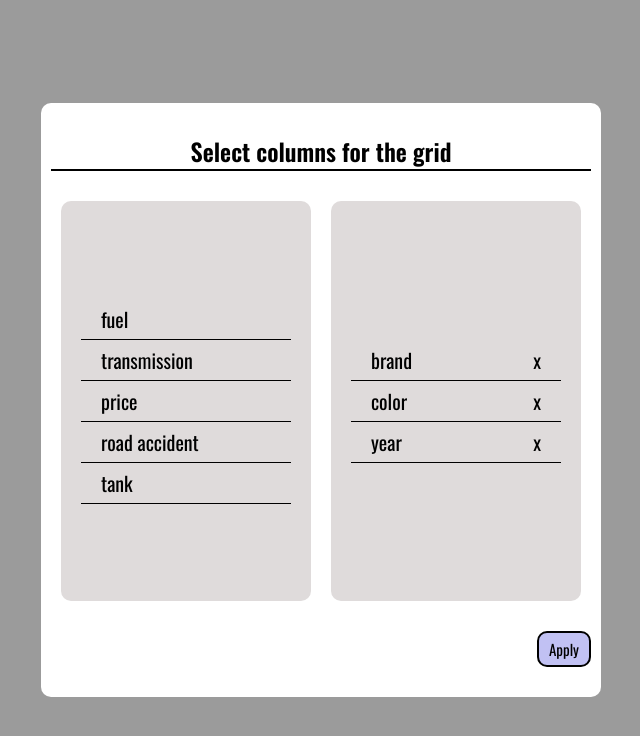
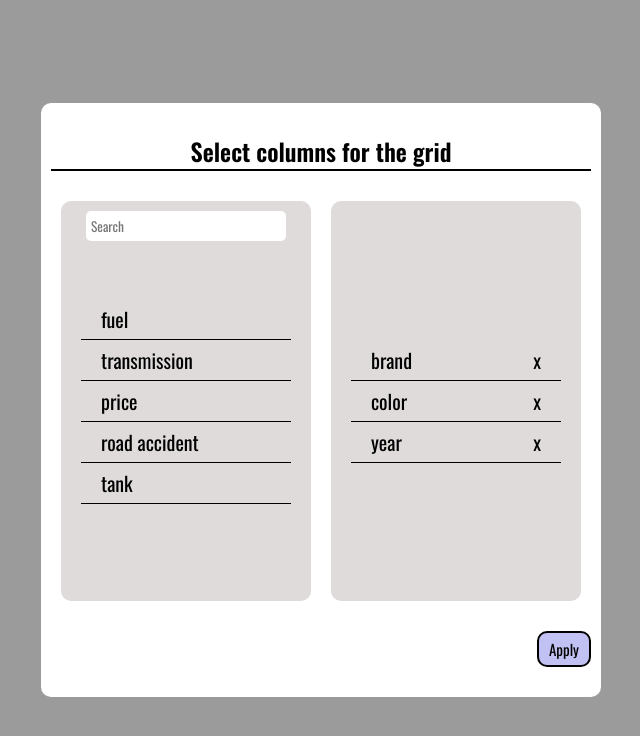
Before and after one commit to alexurbanskyi/ReactJS_Redux, a React (Create React App) app: page / in a window 1280 px wide. Both pictures are taken after a click on the button "Select Grid Columns". Shown: the top 736 px of the page, without its empty margins (319-959 px from the left). Built offline with nearby package versions, Linux system fonts and the light colour scheme.

Commit message:
add input and filter

```diff
--- a/src/Components/ModalWindow/ModalWindow.css
+++ b/src/Components/ModalWindow/ModalWindow.css
@@ -11,8 +11,6 @@
    pointer-events: none;
    opacity: 0;
    transition: all ease-in-out 0.5s;
-
-
 }
 .modal.active{
    opacity: 1;
@@ -24,7 +22,6 @@
    transition: all ease-in-out 0.5s;
    padding: 30px 10px;
    border-radius: 10px;
-
 }
 .modal_content.active{
  transform: scale(1);
@@ -37,7 +34,6 @@
    display: flex;
    justify-content: end;
 }
-
 .grids_wrapper{
    display: flex;
    align-items: center;
@@ -47,8 +43,6 @@
    align-items: center;
    justify-content: space-around;
 }
-
-
 .grids_wrapper{
    display: flex;
    align-items: center;
@@ -95,7 +89,6 @@
 .remain_wrapper{
    width: 100%;
 }
-
 .remain{
    border-bottom: 1px solid black;
    padding: 5px 20px;
@@ -103,16 +96,13 @@
    text-align: left;
    cursor: move;
 }
-
-
-
-/* .
-
 input{
    position: absolute;
-   top: 20px;
-   left: 30px;
-   padding: 10px;
+   top: 10px;
+   left: 25px;
+   width: 200px;
+   padding: 5px;
    border: none;
    outline: none;
-} */
+   border-radius: 5px;
+}
--- a/src/Components/ModalWindow/ModalWindow.jsx
+++ b/src/Components/ModalWindow/ModalWindow.jsx
@@ -6,37 +6,24 @@ import { useDispatch, useSelector } from 'react-redux';
 import tableData from '../../Data/data';
 
 function ModalWindow({modalShow, setModalShow}) {
+// стан для елемента який перетягуємо
+const [dragItem, setDragItem] = useState('');
 
-
-//    const [dragItem, setDragItem] = useState('');
-//    const [value, setValue] = useState('');
-
-//   function del(id){
-//      let temp = addedColumns.filter((el)=>(el !== id))
-//      setAddedColumns(temp)
-//    setRemainingColumns([...remainingColumns,id]);
-//    }
-
-//    function dragStart(e,item){
-//       console.log(item)
-//       setDragItem(item)
-//       console.log(dragItem)
-//     }
-
-//     let filtredGrids =  remainingColumns.filter((el)=>el.includes(value))
-//     console.log(filtredGrids)
+// стан для input
+const [value, setValue] = useState('');
 
 //  отримумо значення из state  за допомогою хука (додані колонки)
-const columns = useSelector(state => state.columns)
-console.log(columns);
+const columns = useSelector(state => state.columns);
 
 // отримання всіх можливих колонок
 const allColumns  = Object.keys(tableData[0]);
-console.log(allColumns)
 
 // отримання колонок які ще не додані (всі - default)
-const remainedColumns = allColumns.filter(i => columns.indexOf(i) < 0)
-console.log(remainedColumns)
+const remainedColumns = allColumns.filter(i => columns.indexOf(i) < 0);
+
+// список колонок відфільтрований по значенню input
+let filtredGrids =  remainedColumns.filter((el)=>el.includes(value));
+console.log(filtredGrids);
 
 // створення функціії за допомогою хука useDispath
 const dispatch = useDispatch()
@@ -45,22 +32,36 @@ const dispatch = useDispatch()
 const deleteColumns = (el) => {
    dispatch({type:'delete', payload: el });
  }
+
+//  action для додавання колонки
+const addColumns = (el) => {
+   dispatch({type:'add', payload: el});
+ }
+
+// здерігаємо стан того елемента який ми хочемо перетягнути
+ function dragStart(e,item){
+   setDragItem(item)
+ }
+
   return (
    <div className={modalShow ? 'modal active' : 'modal'}>
       <div className={modalShow ? 'modal_content active' : 'modal_content'}>
-         {/*
+         <h2 className='modal_title'>
+            Select columns for the grid
+         </h2>
+
          <div className='grids_wrapper'>
-
             <div className='grids'>
-               {
-                  (remainingColumns.length === 0)
+               {(remainedColumns.length === 0)
                  ?
                  <p className={'warning'}>All columns added</p>
                  :
-               <div className='remain_wrapper'>
-
+                  <div  className='remain_wrapper'>
                      <input className='input' placeholder='Search' value={value} onChange={(e)=>setValue(e.target.value)}></input>
-               {
+                     {(filtredGrids.length === 0)
+                     ?
+                     <p className={'warning'}>Columns not found</p>
+                     :
                         filtredGrids.map((item) =>
                         <div
                            className='remain'
@@ -72,67 +73,18 @@ const deleteColumns = (el) => {
                         </div>)
                      }
                   </div>
-
                }
             </div>
 
             <div
                className='grids'
-               onDragOver= {(e)=>{
-                  e.preventDefault()
-                }}
+               onDragOver= {(e)=>e.preventDefault()}
                 onDrop={(e)=>{
                   e.preventDefault()
-                  setAddedColumns ([...addedColumns, dragItem])
-                  let temp = remainingColumns.filter((el)=> el!==dragItem);
-                  console.log(temp)
-                  setRemainingColumns(temp)
+                  addColumns(dragItem)
                   setValue('');
                }}
                >
-
-               {
-               (addedColumns.length === 0)
-                ?
-               <p className={'warning'}>No added columns</p>
-               :
-               <div className='add_wrapper'>
-
-                 {addedColumns.map((item) =>
-                     <div className='added' key={uuidv4()}>
-                        <p>{item}</p>
-                        <p className='delete' id={item} onClick={(event)=> del(event.target.id)}>x</p>
-                     </div> )
-                  }
-               </div>
-               }
-
-            </div>
-
-         </div> */}
-
-          <h2 className='modal_title'>
-            Select columns for the grid
-         </h2>
-
-         <div className='grids_wrapper'>
-            <div className='grids'>
-               <div  className='remain_wrapper'>
-                  {
-                     remainedColumns.map((item) =>
-                     <div
-                        className='remain'
-                        key={item}
-                        draggable={true}
-                        // onDragStart={(e)=> dragStart(e,item)}
-                        >
-                        {item}
-                     </div>)
-                  }
-               </div>
-            </div>
-
-            <div className='grids'>
                {
                   (columns.length === 0)
                   ?
--- a/src/index.js
+++ b/src/index.js
@@ -14,6 +14,9 @@ const reducer = (state = defaultColumns, action) => {
  switch (action.type) {
   case 'delete':
     return {...state, columns: state.columns.filter((el)=> el !== action.payload)}
+  case 'add':
+    return {...state, columns: [...state.columns, action.payload]}
+
 
 
   default:
```
Lines whose indentation alone changed are shown as unchanged.
